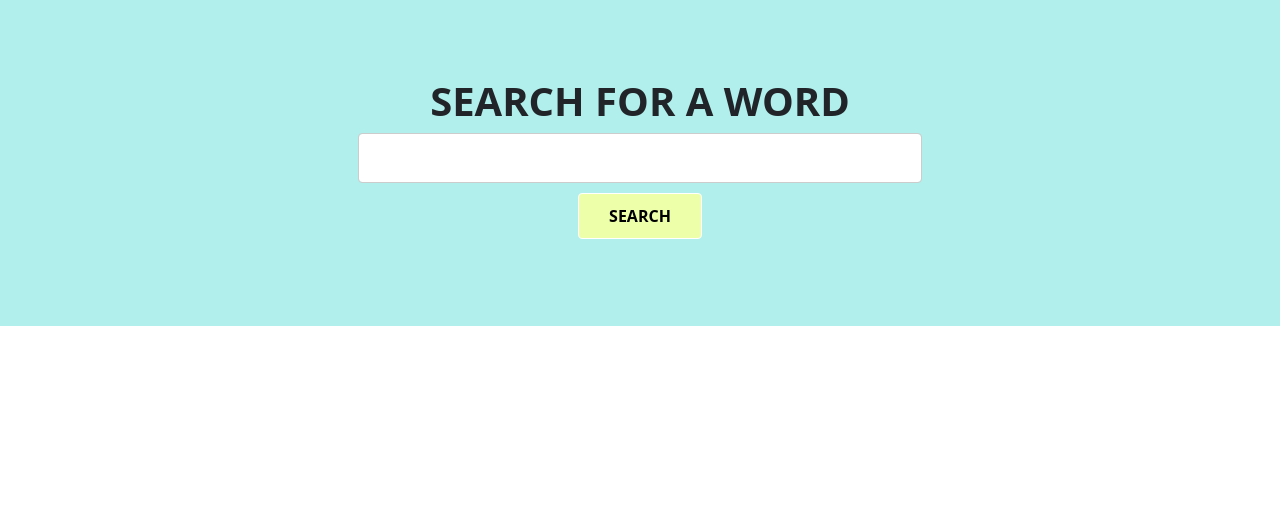
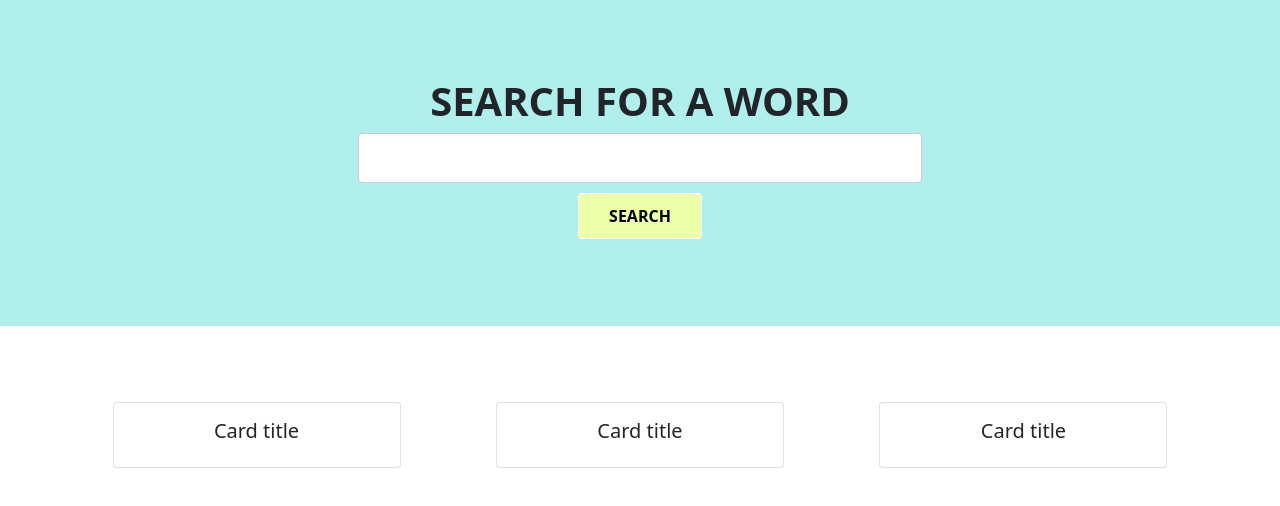
Before and after one commit to DemarioDouce/SimpleDictionary-Website, a React (Create React App) app: page / in a window 1280 px wide. Shown: the top 506 px of the page. Built offline with nearby package versions, Linux system fonts and the light colour scheme.

Commit message:
Changes and improvements.

```diff
--- a/src/App.js
+++ b/src/App.js
@@ -56,7 +56,67 @@ function App() {
           </form>
         </div>
         {/* Middle */}
-        <div>{searchText}</div>
+        <div
+          style={{
+            textAlign: "center",
+            padding: "6%",
+          }}
+        >
+          {/* Row */}
+          <div class="row">
+            {/* Col */}
+            <div class="col-sm">
+              {/* Card */}
+              <div
+                class="card"
+                style={{
+                  width: "18rem",
+                  marginLeft: "auto",
+                  marginRight: "auto",
+                }}
+              >
+                <div class="card-body">
+                  <h5 class="card-title">Card title</h5>
+                  <p class="card-text">{searchText}</p>
+                </div>
+              </div>
+            </div>
+            {/* Col */}
+            <div class="col-sm">
+              {/* Card */}
+              <div
+                class="card"
+                style={{
+                  width: "18rem",
+                  marginLeft: "auto",
+                  marginRight: "auto",
+                }}
+              >
+                <div class="card-body">
+                  <h5 class="card-title">Card title</h5>
+                  <p class="card-text">{searchText}</p>
+                </div>
+              </div>
+            </div>
+            {/* Col */}
+            <div class="col-sm">
+              {/* Card */}
+              <div
+                class="card"
+                style={{
+                  width: "18rem",
+                  marginLeft: "auto",
+                  marginRight: "auto",
+                }}
+              >
+                <div class="card-body">
+                  <h5 class="card-title">Card title</h5>
+                  <p class="card-text">{searchText}</p>
+                </div>
+              </div>
+            </div>
+          </div>
+        </div>
       </div>
     </>
   );
--- a/src/res/css/style.css
+++ b/src/res/css/style.css
@@ -8,3 +8,7 @@
   padding-right: 0%;
   padding-left: 0%;
 }
+
+.row > * {
+  margin-bottom: 2%;
+}
```
